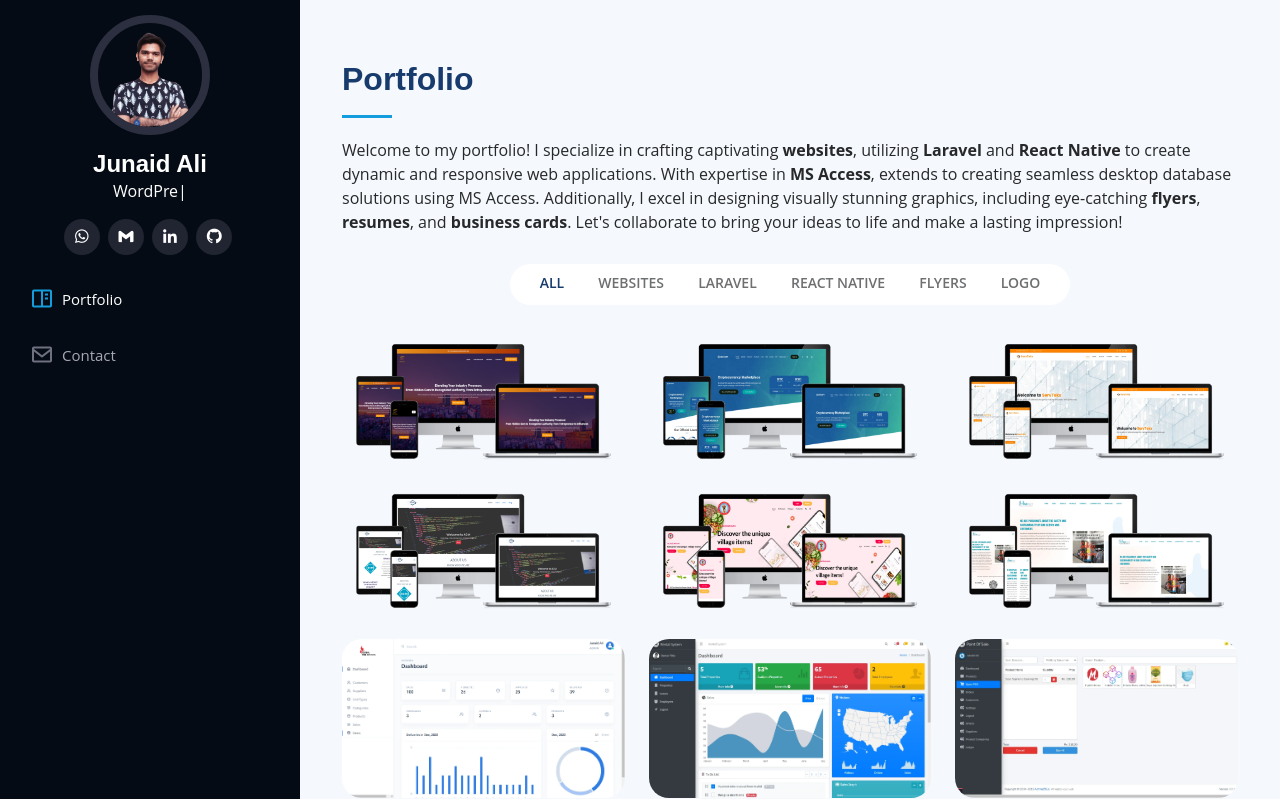
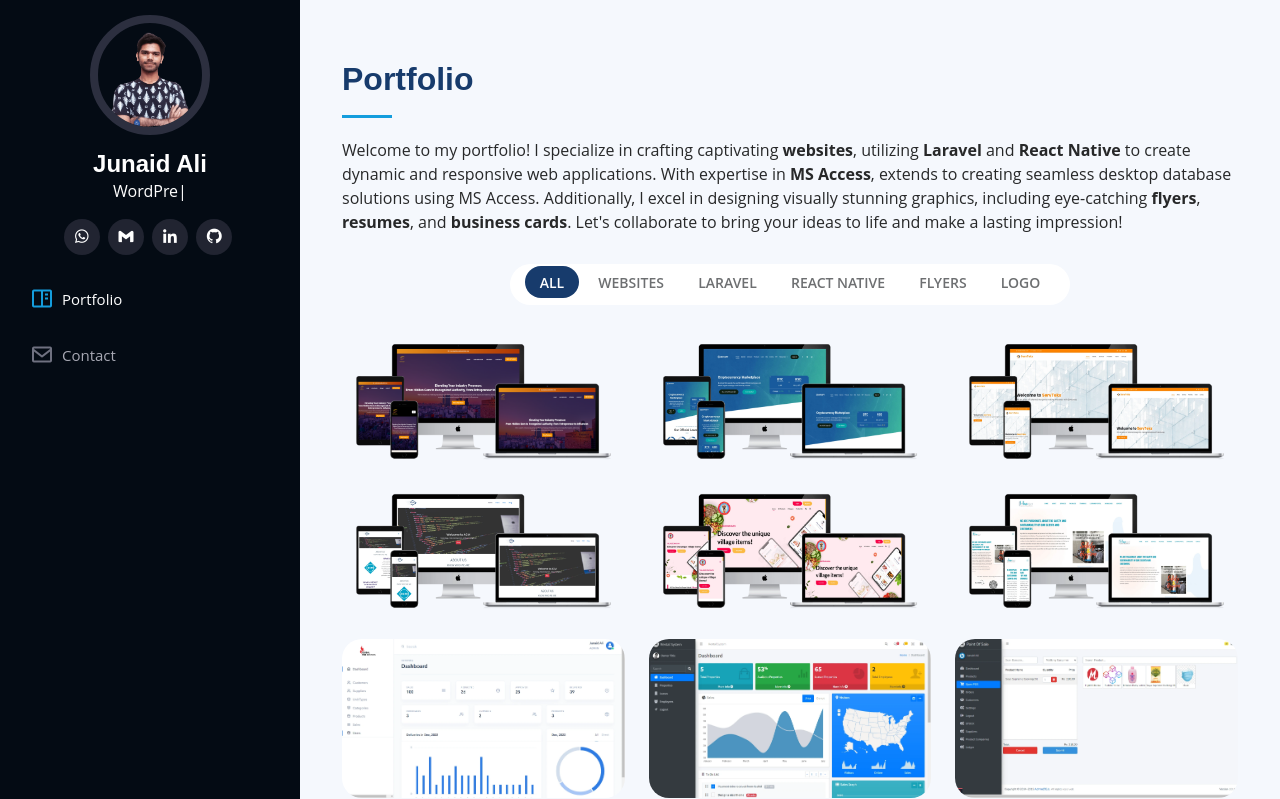
Before and after one commit to engrjunaidali/portfolio, a PHP site: page / in a window 1280 px wide, with the pointer over the restyled element. Shown: the top 799 px of the page. Run offline with PHP 8.4, Linux system fonts and the light colour scheme; some libraries are stand-ins or nearby versions.

```diff
--- a/assets/css/style.css
+++ b/assets/css/style.css
@@ -550,7 +550,10 @@ section {
 
 .portfolio #portfolio-flters li:hover,
 .portfolio #portfolio-flters li.filter-active {
-  color: #173b6c;
+  /* color: #173b6c; */
+  color: white;
+  background-color: #173b6c;
+  border-radius: 25px;
 }
 
 .portfolio #portfolio-flters li:last-child {
```
